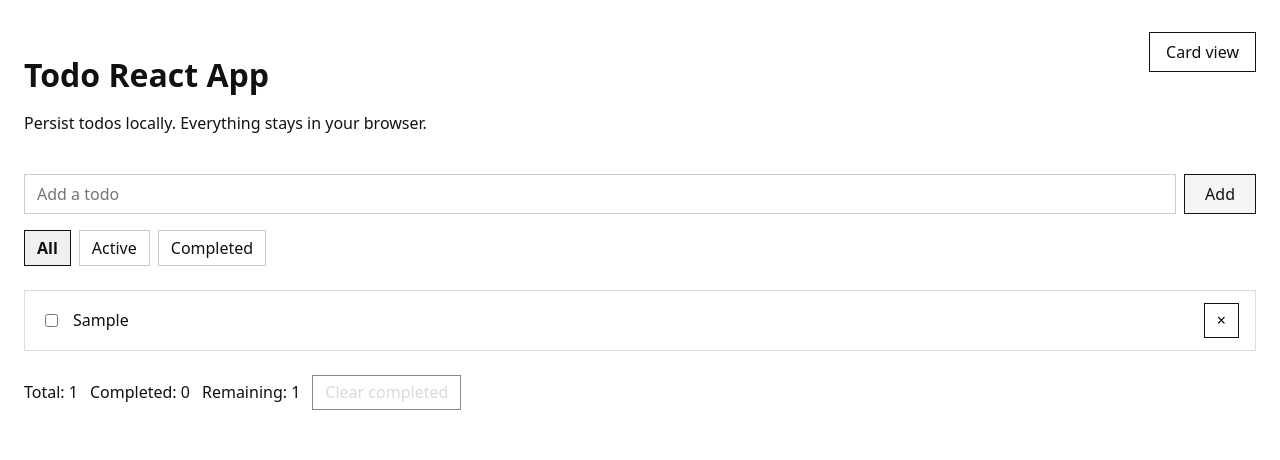
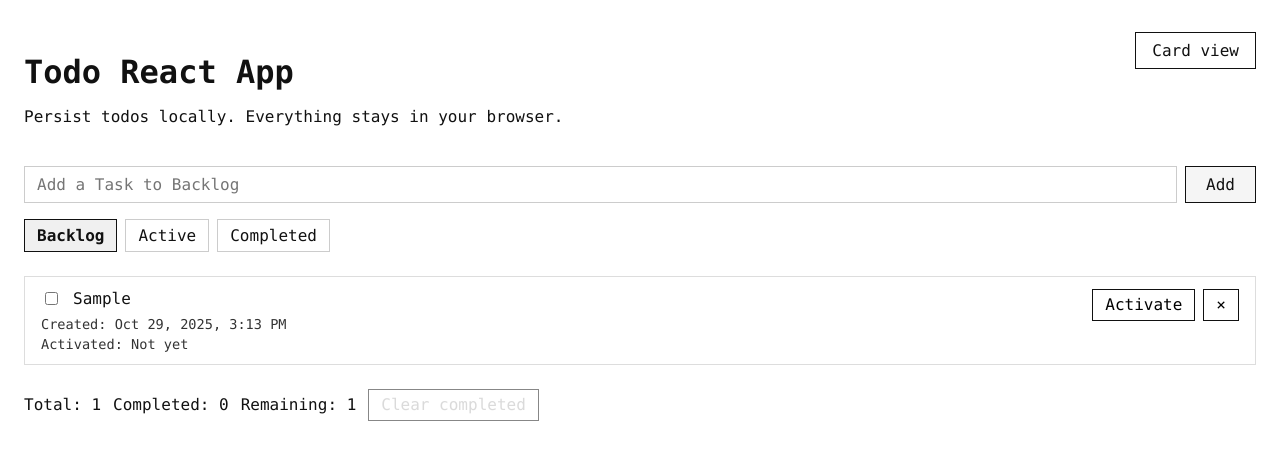
Before and after one commit to mandlcho/opencode-todolist, a React app: page / in a window 1280 px wide. Both pictures are taken after typing "Sample" into the empty fields and a click on the button "Add". Shown: the top 460 px of the page. Built offline with nearby package versions, Linux system fonts and the light colour scheme; the HTML template or start-up script is replaced by a standard one.

Commit message:
Track task lifecycle timestamps

```diff
--- a/src/App.css
+++ b/src/App.css
@@ -3,7 +3,7 @@
   background: #ffffff;
   color: #111111;
   padding: 2rem 1.5rem;
-  font-family: system-ui, -apple-system, BlinkMacSystemFont, "Segoe UI", sans-serif;
+  font-family: "Menlo", "Consolas", "Liberation Mono", monospace;
   display: flex;
   flex-direction: column;
   gap: 1.5rem;
@@ -122,7 +122,7 @@
   border-radius: 0;
   padding: 0.75rem 1rem;
   display: flex;
-  align-items: center;
+  align-items: flex-start;
   justify-content: space-between;
   gap: 1rem;
 }
@@ -133,20 +133,48 @@
   gap: 0.75rem;
 }
 
+.todo-body {
+  display: flex;
+  flex-direction: column;
+  gap: 0.5rem;
+  flex: 1;
+}
+
+.todo-meta {
+  display: flex;
+  flex-direction: column;
+  gap: 0.25rem;
+  font-size: 0.85rem;
+  color: #333333;
+}
+
+.todo-card .todo-actions {
+  align-self: stretch;
+  justify-content: flex-end;
+}
+
 .todo.completed span {
   text-decoration: line-through;
   color: #555555;
 }
 
-.todo label {
+.todo-label {
   display: flex;
   align-items: center;
   gap: 0.75rem;
   font-size: 1rem;
+  flex: 1;
 }
 
-.todo-card label {
+.todo-card .todo-label {
   align-items: flex-start;
+}
+
+.todo-actions {
+  display: flex;
+  gap: 0.5rem;
+  align-items: center;
+  flex-shrink: 0;
 }
 
 .todo button {
@@ -158,7 +186,7 @@
 }
 
 .todo-card button {
-  align-self: flex-end;
+  align-self: auto;
 }
 
 .empty-state {
--- a/src/App.jsx
+++ b/src/App.jsx
@@ -3,21 +3,35 @@ import { useTodos } from "./hooks/useTodos";
 import "./App.css";
 
 const FILTERS = {
-  all: () => true,
-  active: (todo) => !todo.completed,
-  completed: (todo) => todo.completed
+  backlog: (todo) => todo.status === "backlog",
+  active: (todo) => todo.status === "active",
+  completed: (todo) => todo.status === "completed"
 };
 
 const CARD_COLUMNS = [
-  { key: "all", label: "All" },
+  { key: "backlog", label: "Backlog" },
   { key: "active", label: "Active" },
   { key: "completed", label: "Completed" }
 ];
 
+const formatTimestamp = (value) => {
+  if (!value) return "";
+  try {
+    const date = new Date(value);
+    if (Number.isNaN(date.getTime())) return value;
+    return date.toLocaleString(undefined, {
+      dateStyle: "medium",
+      timeStyle: "short"
+    });
+  } catch (error) {
+    return value;
+  }
+};
+
 function App() {
   const { todos, setTodos, stats } = useTodos();
   const [title, setTitle] = useState("");
-  const [filter, setFilter] = useState("all");
+  const [filter, setFilter] = useState("backlog");
   const [viewMode, setViewMode] = useState("list");
 
   const filteredTodos = useMemo(
@@ -42,7 +56,9 @@ function App() {
     const nextTodo = {
       id: crypto.randomUUID(),
       title: title.trim(),
+      status: "backlog",
       completed: false,
+      activatedAt: null,
       createdAt: new Date().toISOString()
     };
 
@@ -50,48 +66,125 @@ function App() {
     setTitle("");
   };
 
-  const toggleTodo = (id) => {
+  const updateTodoStatus = (id, status) => {
+    const timestamp = new Date().toISOString();
     setTodos((prev) =>
       prev.map((todo) =>
         todo.id === id
-          ? { ...todo, completed: !todo.completed, completedAt: !todo.completed ? new Date().toISOString() : null }
+          ? {
+              ...todo,
+              status,
+              completed: status === "completed",
+              activatedAt:
+                status === "active"
+                  ? todo.activatedAt ?? timestamp
+                  : status === "completed"
+                  ? todo.activatedAt ?? timestamp
+                  : null,
+              completedAt: status === "completed" ? timestamp : null
+            }
           : todo
       )
     );
   };
 
-  const deleteTodo = (id) => {
-    setTodos((prev) => prev.filter((todo) => todo.id !== id));
+  const toggleTodo = (id, checked) => {
+    updateTodoStatus(id, checked ? "completed" : "active");
+  };
+
+  const moveToBacklog = (id) => {
+    updateTodoStatus(id, "backlog");
+  };
+
+  const moveToActive = (id) => {
+    updateTodoStatus(id, "active");
+  };
+
+  const removeTodo = (id) => {
+    setTodos((prev) =>
+      prev.filter((todo) => todo.id !== id)
+    );
+  };
+
+  const handleDismiss = (todo) => {
+    if (todo.status === "active") {
+      moveToBacklog(todo.id);
+      return;
+    }
+    removeTodo(todo.id);
   };
 
   const clearCompleted = () => {
-    setTodos((prev) => prev.filter((todo) => !todo.completed));
+    setTodos((prev) => prev.filter((todo) => todo.status !== "completed"));
   };
 
-  const renderTodo = (todo, variant = "list") => (
+  const renderTodo = (todo, variant = "list") => {
+    const createdLabel = formatTimestamp(todo.createdAt);
+    const activatedLabel = todo.activatedAt
+      ? formatTimestamp(todo.activatedAt)
+      : null;
+    const completedLabel = todo.completedAt
+      ? formatTimestamp(todo.completedAt)
+      : null;
+
+    return (
       <li
         key={todo.id}
         className={`todo${todo.completed ? " completed" : ""}${
           variant === "card" ? " todo-card" : ""
         }`}
       >
-      <label>
+        <div className="todo-body">
+          <label className="todo-label">
             <input
               type="checkbox"
-          checked={todo.completed}
-          onChange={() => toggleTodo(todo.id)}
+              checked={todo.status === "completed"}
+              onChange={(event) => toggleTodo(todo.id, event.target.checked)}
             />
             <span>{todo.title}</span>
           </label>
+          <div className="todo-meta">
+            <span>Created: {createdLabel || "Unknown"}</span>
+            <span>
+              Activated: {activatedLabel ? activatedLabel : "Not yet"}
+            </span>
+            {completedLabel && <span>Completed: {completedLabel}</span>}
+          </div>
+        </div>
+        <div className="todo-actions">
+          {todo.status === "backlog" && (
             <button
               type="button"
-        onClick={() => deleteTodo(todo.id)}
-        aria-label={`Delete ${todo.title}`}
+              onClick={() => moveToActive(todo.id)}
+              aria-label={`Move ${todo.title} to active`}
+            >
+              Activate
+            </button>
+          )}
+          {todo.status === "active" && (
+            <button
+              type="button"
+              onClick={() => updateTodoStatus(todo.id, "completed")}
+              aria-label={`Mark ${todo.title} as completed`}
+            >
+              Mark as Completed
+            </button>
+          )}
+          <button
+            type="button"
+            onClick={() => handleDismiss(todo)}
+            aria-label={
+              todo.status === "active"
+                ? `Return ${todo.title} to backlog`
+                : `Delete ${todo.title}`
+            }
           >
             ×
           </button>
+        </div>
       </li>
     );
+  };
 
   return (
     <main className="app-shell">
@@ -115,17 +208,17 @@ function App() {
           <input
             type="text"
             name="title"
-            placeholder="Add a todo"
+            placeholder="Add a Task to Backlog"
             value={title}
             onChange={(event) => setTitle(event.target.value)}
-            aria-label="Todo title"
+            aria-label="Task title"
             required
             autoComplete="off"
           />
           <button type="submit">Add</button>
         </form>
         <div className="filters" role="radiogroup" aria-label="Filter todos">
-          {Object.keys(FILTERS).map((key) => (
+          {CARD_COLUMNS.map(({ key, label }) => (
             <button
               key={key}
               type="button"
@@ -134,7 +227,7 @@ function App() {
               role="radio"
               aria-checked={filter === key}
             >
-              {key.charAt(0).toUpperCase() + key.slice(1)}
+              {label}
             </button>
           ))}
         </div>
@@ -162,7 +255,13 @@ function App() {
             </div>
           )
         ) : filteredTodos.length === 0 ? (
-          <p className="empty-state">No todos yet. Add one above.</p>
+          <p className="empty-state">
+            {filter === "active"
+              ? "No tasks are active."
+              : filter === "completed"
+              ? "No tasks completed yet."
+              : "No todos yet. Add one above."}
+          </p>
         ) : (
           <ul>{filteredTodos.map((todo) => renderTodo(todo))}</ul>
         )}
--- a/src/hooks/useTodos.js
+++ b/src/hooks/useTodos.js
@@ -9,7 +9,30 @@ export function useTodos() {
       if (!raw) return [];
       const parsed = JSON.parse(raw);
       if (Array.isArray(parsed)) {
-        return parsed;
+        return parsed.map((todo) => {
+          const hasStatus = typeof todo.status === "string";
+          const status = hasStatus
+            ? todo.status
+            : todo.completed
+            ? "completed"
+            : "backlog";
+          const createdAt =
+            typeof todo.createdAt === "string"
+              ? todo.createdAt
+              : new Date().toISOString();
+          const activatedAt =
+            typeof todo.activatedAt === "string" ? todo.activatedAt : null;
+          const completedAt =
+            typeof todo.completedAt === "string" ? todo.completedAt : null;
+          return {
+            ...todo,
+            status,
+            createdAt,
+            activatedAt,
+            completedAt: status === "completed" ? completedAt : null,
+            completed: status === "completed"
+          };
+        });
       }
       return [];
     } catch (error) {
@@ -28,9 +51,13 @@ export function useTodos() {
 
   const stats = useMemo(() => {
     const total = todos.length;
-    const completed = todos.filter((todo) => todo.completed).length;
+    const completed = todos.filter((todo) => todo.status === "completed").length;
+    const active = todos.filter((todo) => todo.status === "active").length;
+    const backlog = todos.filter((todo) => todo.status === "backlog").length;
     return {
       total,
+      backlog,
+      active,
       completed,
       remaining: total - completed
     };
--- a/src/index.css
+++ b/src/index.css
@@ -6,7 +6,7 @@ body {
   margin: 0;
   background: #ffffff;
   color: #111111;
-  font-family: system-ui, -apple-system, BlinkMacSystemFont, "Segoe UI", sans-serif;
+  font-family: "Menlo", "Consolas", "Liberation Mono", monospace;
 }
 
 button,
```
Lines whose indentation alone changed are shown as unchanged.
